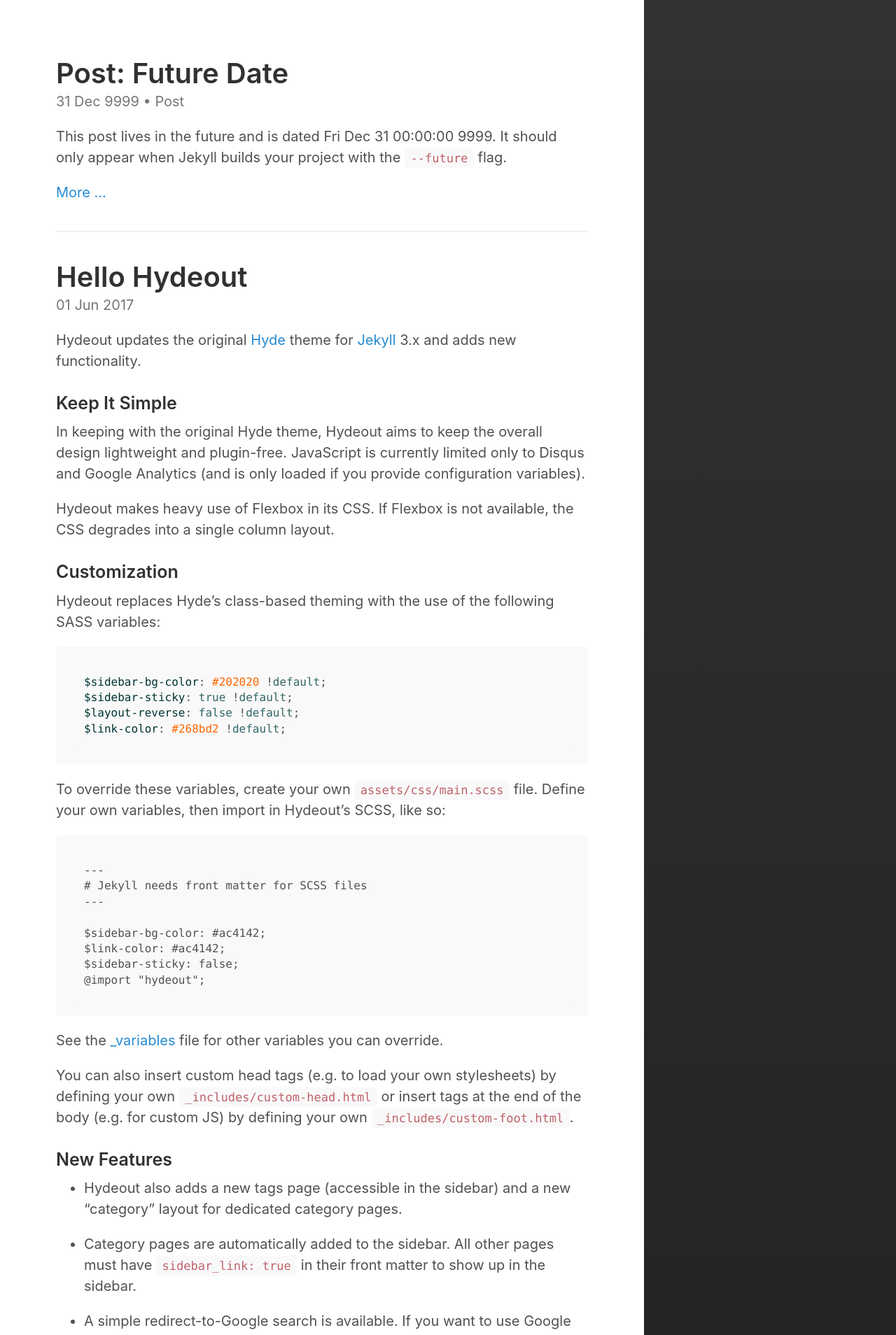
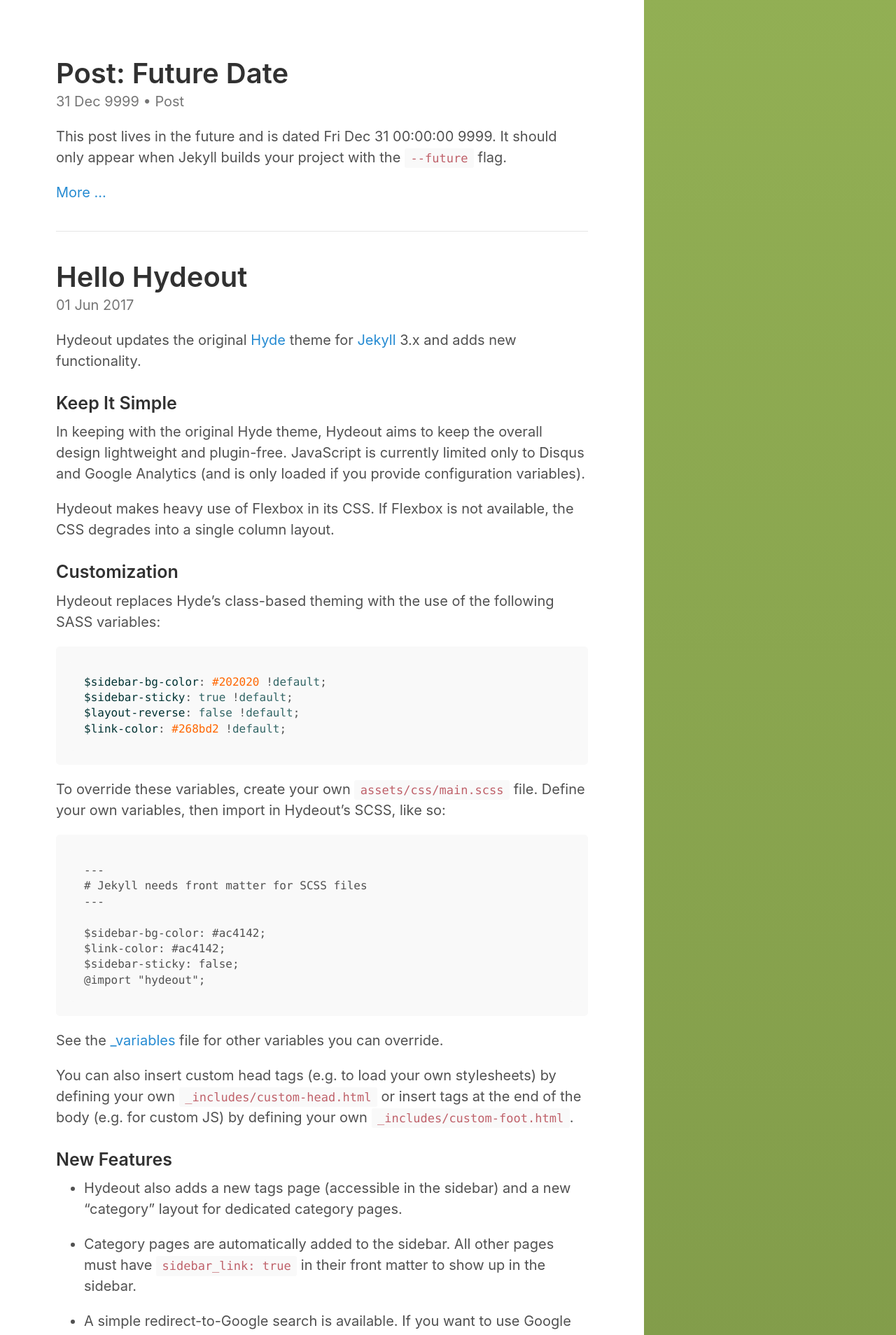
Before and after one commit to satoyos/s3blog, a Jekyll site: the page built from index.html, in a window 1280 px wide. Shown: the top 1908 px of the page at 70% size. Built offline with Jekyll 4.4.1, drawn with Linux system fonts in a browser that asks for light colours; the list of posts is cut into pages by our own code.

Commit message:
Modify color of Sidebar

```diff
--- a/assets/css/main.scss
+++ b/assets/css/main.scss
@@ -3,6 +3,7 @@
 # only main files contain this front matter, not partials.
 ---
 
+$sidebar-bg-color: #7E9847;
 $layout-reverse: true;
 
 @import "hydeout";
```
